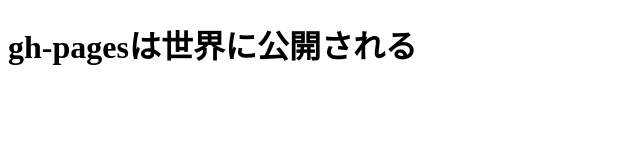
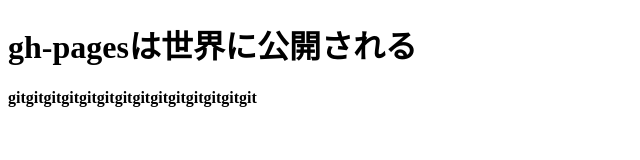
Before and after one commit to tatatatt/git-study, a plain HTML site: page index.html in a window 1280 px wide. Shown: the whole page, without its empty margins (0-640 px from the left). Drawn offline with Linux system fonts and the light colour scheme.

Commit message:
今度こそギトギト

```diff
--- a/index.html
+++ b/index.html
@@ -6,6 +6,6 @@
 </head>
 <body>
     <h1>gh-pagesは世界に公開される</h1>
-    <h4></h4>
+    <h4>gitgitgitgitgitgitgitgitgitgitgitgitgitgit</h4>
 </body>
 </html>
```
